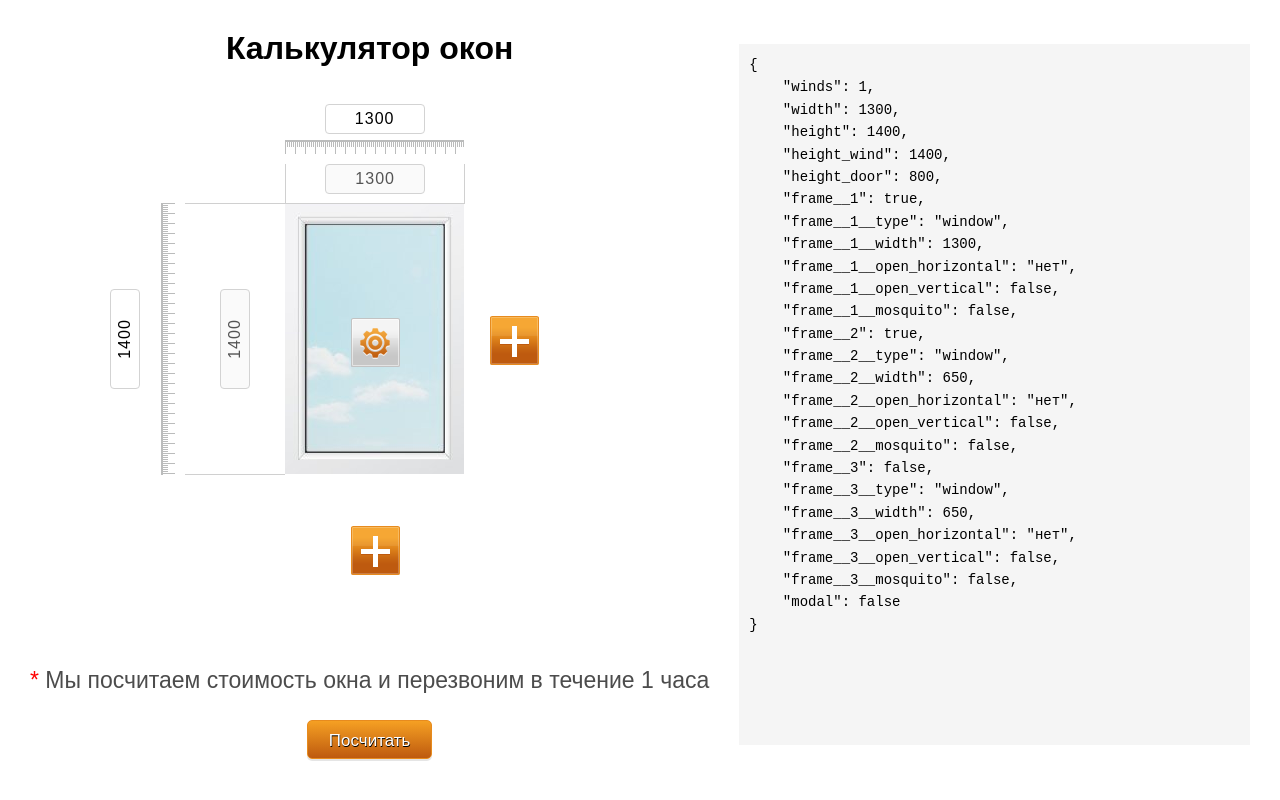
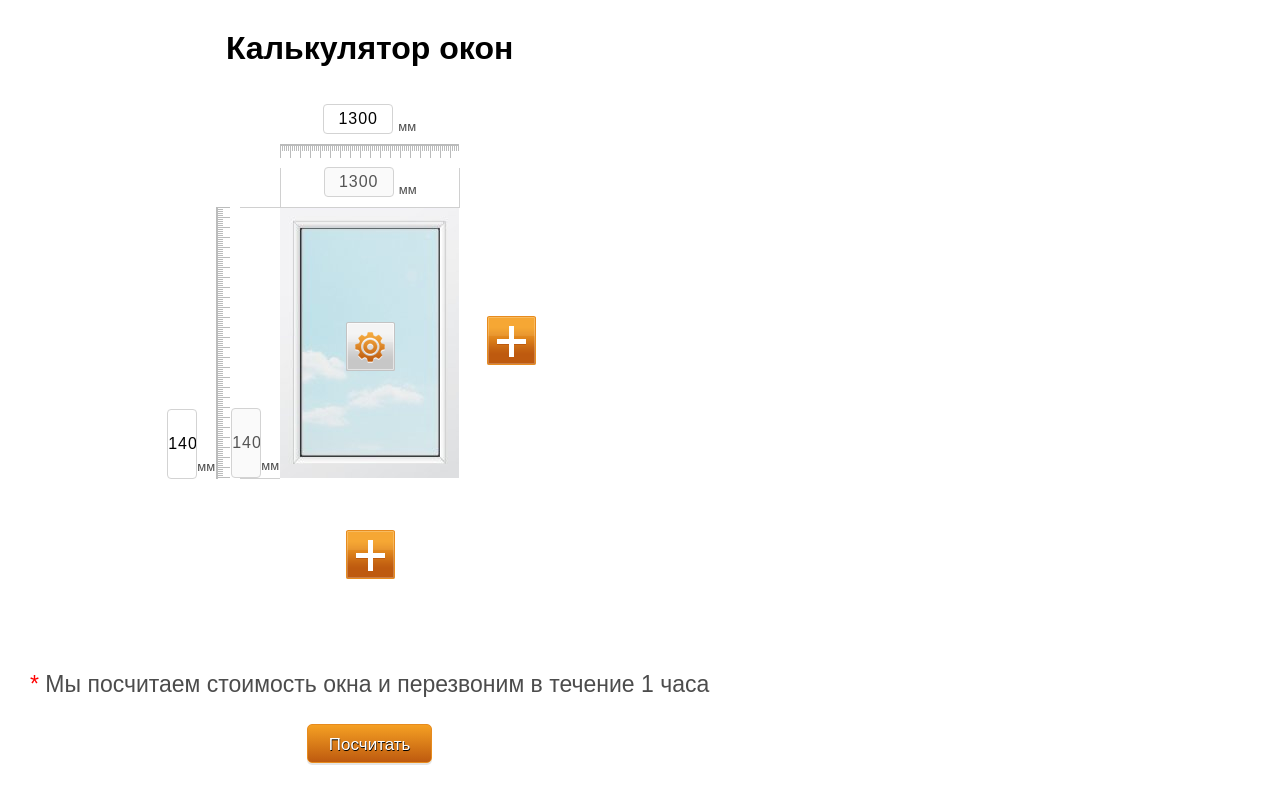
Before and after one commit to mihail-174/react-configurator-window-aksioma174, a React (Create React App) app: page / in a window 1280 px wide. Built offline with nearby package versions, Linux system fonts and the light colour scheme.

Commit message:
стилизация полей размеров и вывод информации в модалке

```diff
--- a/src/App.js
+++ b/src/App.js
@@ -138,16 +138,19 @@ class App extends Component {
                         <div className='markup-height'>
                             <div className='l'>
                                 <input ref={this.heightFrame} type='text' onChange={this.onChangeHeight} value={this.state.height} />
+                                <span class="suffix">мм</span>
                             </div>
                             <div>
                                 <div className='t'>
                                     <input ref={this.heightWind} type='text' onChange={this.onChangeHeightWind} value={this.state.height_wind} />
+                                    <span class="suffix">мм</span>
                                 </div>
                                 {
                                     this.state.frame__1__type==='door' || this.state.frame__2__type==='door' || this.state.frame__3__type==='door'
                                     ?
                                     <div className='b'>
                                         <input type='text' onChange={this.onChangeHeightDoor} value={this.state.height_door} />
+                                        <span class="suffix">мм</span>
                                     </div>
                                     :
                                     ''
@@ -159,6 +162,7 @@ class App extends Component {
 
                             <div className='markup-width'>
                                 <input ref={this.widthWind} type='text' onChange={this.onChangeWidth} value={this.state.width} />
+                                <span class="suffix">мм</span>
                             </div>
 
                             <div className='frames__cont'>
@@ -189,9 +193,9 @@ class App extends Component {
                 </div>
 
                 {
-                    <pre>
-                    {JSON.stringify(this.state, "", 4)}
-                    </pre>
+                    // <pre>
+                    // {JSON.stringify(this.state, "", 4)}
+                    // </pre>
                 }
 
                 </div>
--- a/src/components/Frame1.js
+++ b/src/components/Frame1.js
@@ -40,6 +40,7 @@ export default class Frame1 extends Component {
             <div className={ state.frame__1__type==='door' ? 'frames__frame frames__frame-1 door' : 'frames__frame frames__frame-1 window' }>
                 <div className='frames__w'>
                     <input type='text' onChange={this.onChangeWidth} value={state.frame__1__width} />
+                    <span class="suffix">мм</span>
                 </div>
                 <div className='frames__t'>
                     {
--- a/src/components/Frame2.js
+++ b/src/components/Frame2.js
@@ -37,6 +37,7 @@ export default class Frame2 extends Component {
             <div className={ state.frame__2__type==='door' ? 'frames__frame frames__frame-2 door' : 'frames__frame frames__frame-2 window' }>
                 <div className='frames__w'>
                     <input type='text' onChange={this.onChangeWidth} value={state.frame__2__width} />
+                    <span class="suffix">мм</span>
                 </div>
                 <div className='frames__t'>
                     {
--- a/src/components/Frame3.js
+++ b/src/components/Frame3.js
@@ -29,6 +29,7 @@ export default class Frame3 extends Component {
             <div className={ state.frame__3__type==='door' ? 'frames__frame frames__frame-3 door' : 'frames__frame frames__frame-3 window' }>
                 <div className='frames__w'>
                     <input type='text' onChange={this.onChangeWidth} value={state.frame__3__width} />
+                    <span class="suffix">мм</span>
                 </div>
                 <div className='frames__t'>
                     <Remove num={this.props.num} context={context} />
--- a/src/style/App.css
+++ b/src/style/App.css
@@ -86,7 +86,6 @@ input[type="text"]:focus:-moz-placeholder           {opacity: 0; transition: opa
 input[type="text"]:focus:-ms-input-placeholder      {opacity: 0; transition: opacity 0.3s ease;}
 textarea {
     width: 100%;
-    min-height: 150px;
 }
 input[type='checkbox'] {
     padding: 0;
@@ -96,7 +95,6 @@ input[type='radio'] {
     padding: 0;
     margin: 0;
 }
-
 
 /* .size-left {
     display: flex;
@@ -162,13 +160,21 @@ input[type='radio'] {
 }
 .markup-width {
     background: url(/img/scale.png) repeat-x 0 100%;
-    height: 50px;
-    text-align: center;
+    height: 54px;
     margin-bottom: 10px;
+    display: flex;
+    align-items: flex-end;
+    padding-bottom: 24px;
+    justify-content: center;
 }
 .markup-width input {
     text-align: center;
-    width: 100px;
+    width: 70px;
+    height: 30px;
+    padding: 0;
+}
+.markup-width .suffix {
+    margin-left: 5px;
 }
 .frames__frame {
     flex: 0 0 auto;
@@ -185,11 +191,19 @@ input[type='radio'] {
 	border-left: 1px solid #d0d0d0;
 	border-bottom: 1px solid #d0d0d0;
 	height: 40px;
+    display: flex;
+    align-items: flex-end;
+    padding-bottom: 10px;
+    justify-content: center;
+}
+.frames__w input {
+    width: 70px;
+    height: 30px;
+    padding: 0;
     text-align: center;
 }
-.frames__w input {
-    width: 100px;
-    text-align: center;
+.frames__w .suffix {
+    margin-left: 5px;
 }
 .frames__t {
     /* border: 1px solid; */
@@ -221,7 +235,7 @@ input[type='radio'] {
 }
 
 .action {
-	width: 100px;
+	width: 104px;
     padding-top: 100px;
 }
 .action__top {
@@ -237,38 +251,55 @@ input[type='radio'] {
 	justify-content: center;
 }
 
-
+.suffix {
+    font-size: 13px;
+    color: #4c4c4c;
+}
 .markup-height {
     display: flex;
-    margin-top: 99px;
+    margin-top: 103px;
     height: 100%;
-    margin-left: -100px;
+    /* margin-left: -100px; */
 }
 .markup-height input {
-    width: 100px;
+    width: 30px;
+    height: 70px;
     text-align: center;
+    writing-mode: sideways-lr;
+    padding: 0;
+}
+.markup-height .suffix {
+    margin-bottom: 5px;
 }
 .markup-height .l {
+    width: 54px;
 	display: flex;
-	align-items: center;
+    justify-content: center;
+    align-items: flex-end;
+    margin-right: 10px;
+    writing-mode: sideways-lr;
+    padding-right: 24px;
     background: url(/img/scale2.png) repeat-y 100% 0;
-    margin-right: 10px;
 }
 .markup-height .t {
+    width: 40px;
     height: 272px;
     display: flex;
-    align-items: center;
+    justify-content: center;
+    align-items: flex-end;
     border-top: 1px solid #d0d0d0;
     border-bottom: 1px solid #d0d0d0;
+    writing-mode: sideways-lr;
+    padding-right: 10px;
 }
 .markup-height .b {
     height: 149px;
     display: flex;
-    align-items: center;
+    justify-content: center;
+    align-items: flex-end;
     border-bottom: 1px solid #d0d0d0;
-}
-.markup-height input {
-    transform: rotate(-90deg);
+    writing-mode: sideways-lr;
+    padding-right: 10px;
 }
 
 .parameters {
@@ -489,3 +520,13 @@ input[type='radio'] {
 .wf__action input:hover {
     background: #f6a734;
 }
+.wf__data {
+    margin-bottom: 10px;
+    font-size: 14px;
+    color: #4c4c4c;
+}
+.wf__data textarea {
+    width: 100%;
+    border: none;
+    padding: 0;
+}
```
Also changed, not shown: src/components/Wf.js (+78 -0 lines).
